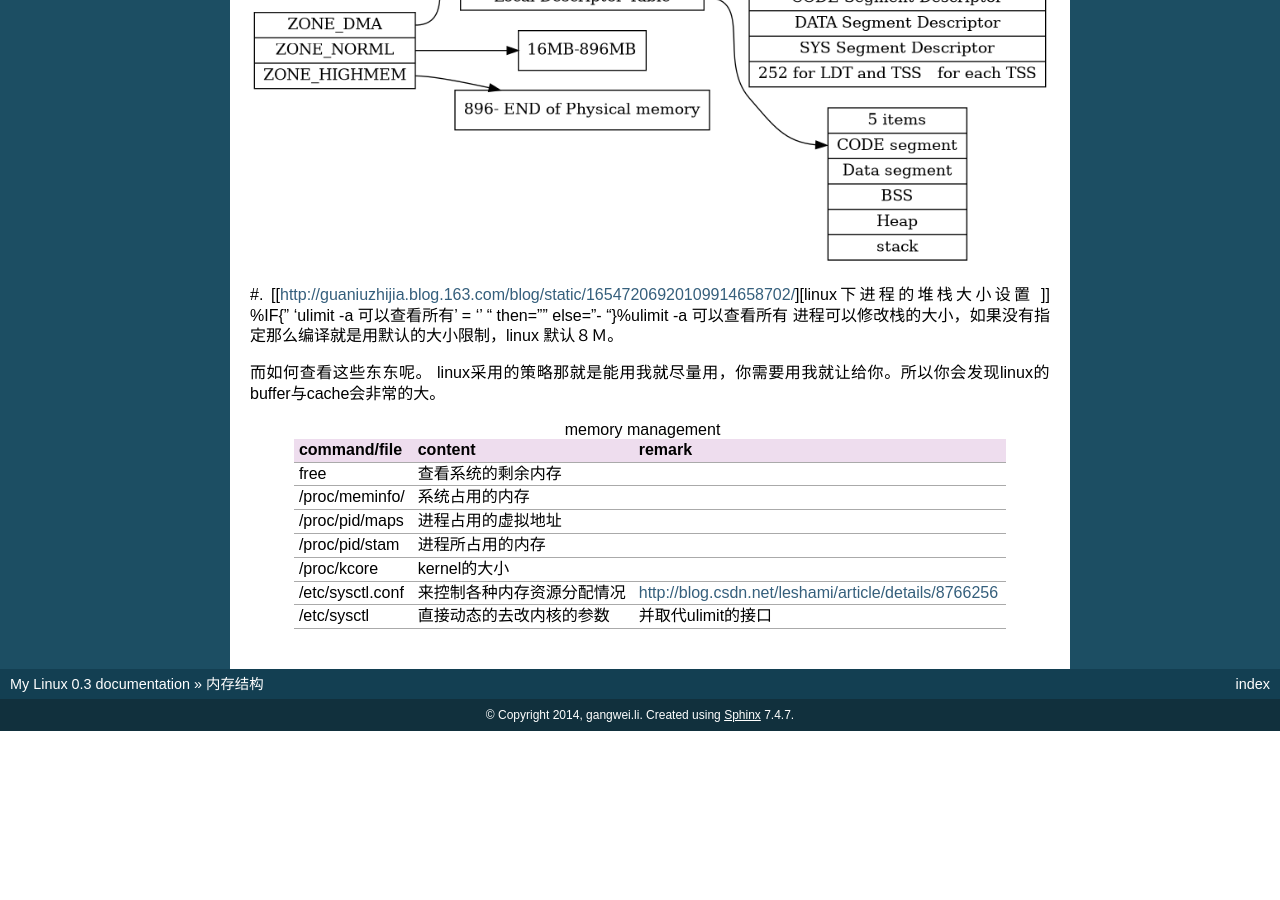
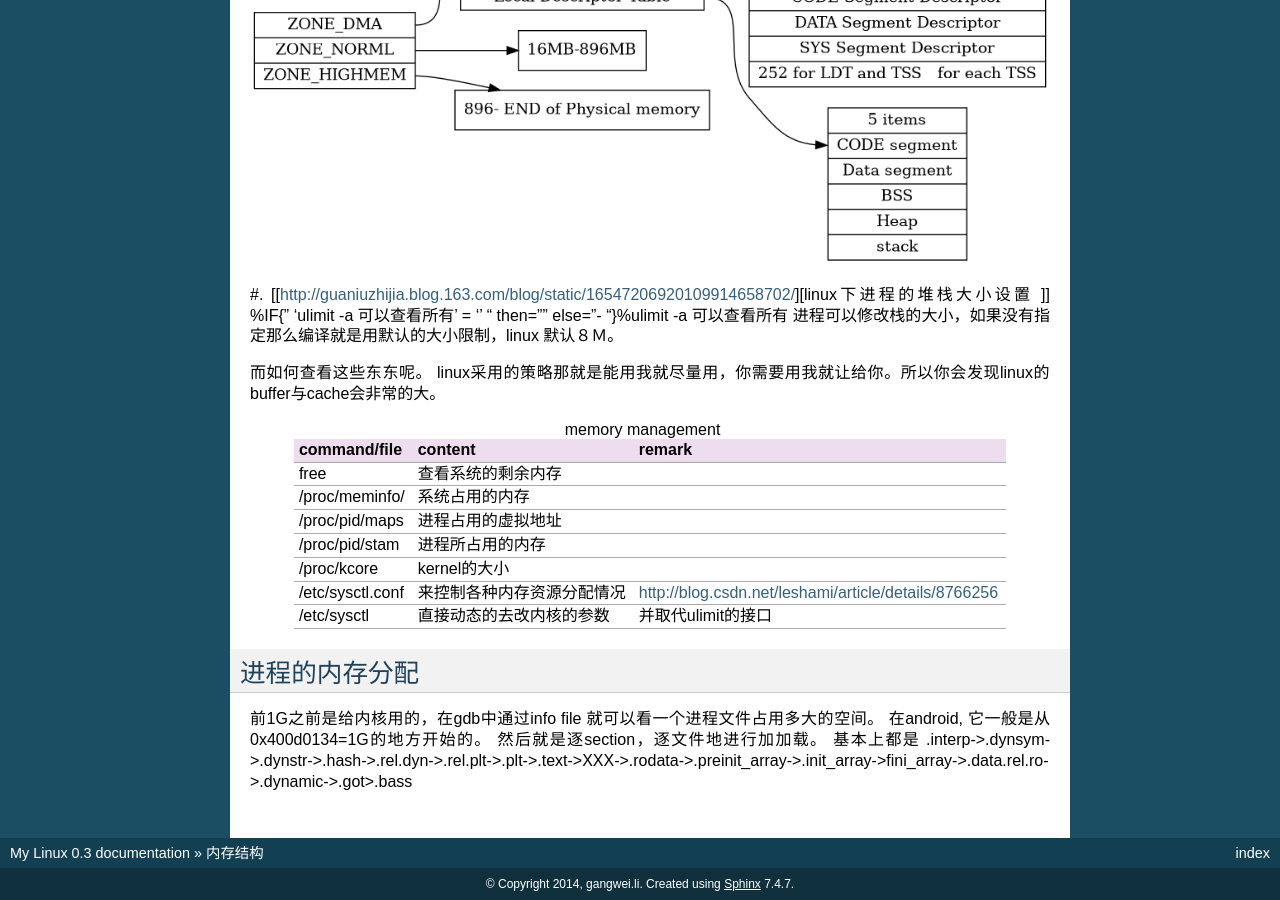
Before and after one commit to gwli/MyLinux, a Sphinx documentation site: the page built from source/content/Stage_2/MemoryManagement.rst, in a window 1280 px wide and 900 px high, scrolled down 684 px. Built offline with Sphinx 7.4.7, drawn with Linux system fonts in a browser that asks for light colours; formulas are drawn with MathJax 3; before the commit the page ends 1415 px from its top, so only the background shows below that; some of the changed text lies outside the part shown.

Commit message:
memory layout

```diff
--- a/source/content/Stage_2/MemoryManagement.rst
+++ b/source/content/Stage_2/MemoryManagement.rst
@@ -51,3 +51,11 @@ page 的base为重定向，而limit是为了防止越界。
    /proc/kcore,   kernel的大小
    /etc/sysctl.conf, 来控制各种内存资源分配情况, http://blog.csdn.net/leshami/article/details/8766256
    /etc/sysctl, 直接动态的去改内核的参数,并取代ulimit的接口
+
+进程的内存分配
+==============
+
+前1G之前是给内核用的，在gdb中通过info file 就可以看一个进程文件占用多大的空间。
+在android, 它一般是从 0x400d0134=1G的地方开始的。
+然后就是逐section，逐文件地进行加加载。
+基本上都是 .interp->.dynsym->.dynstr->.hash->.rel.dyn->.rel.plt->.plt->.text->XXX->.rodata->.preinit_array->.init_array->fini_array->.data.rel.ro->.dynamic->.got>.bass
```
